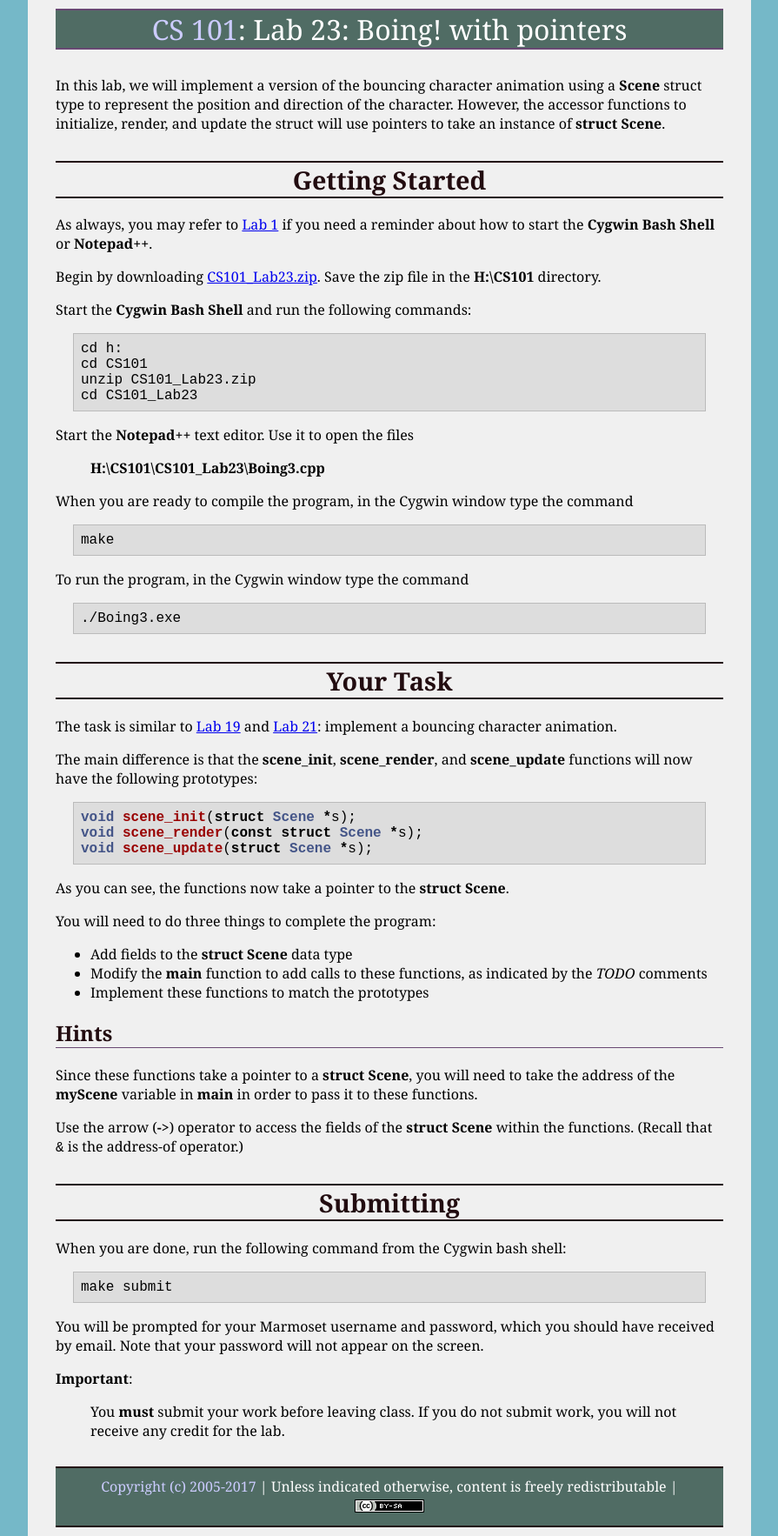
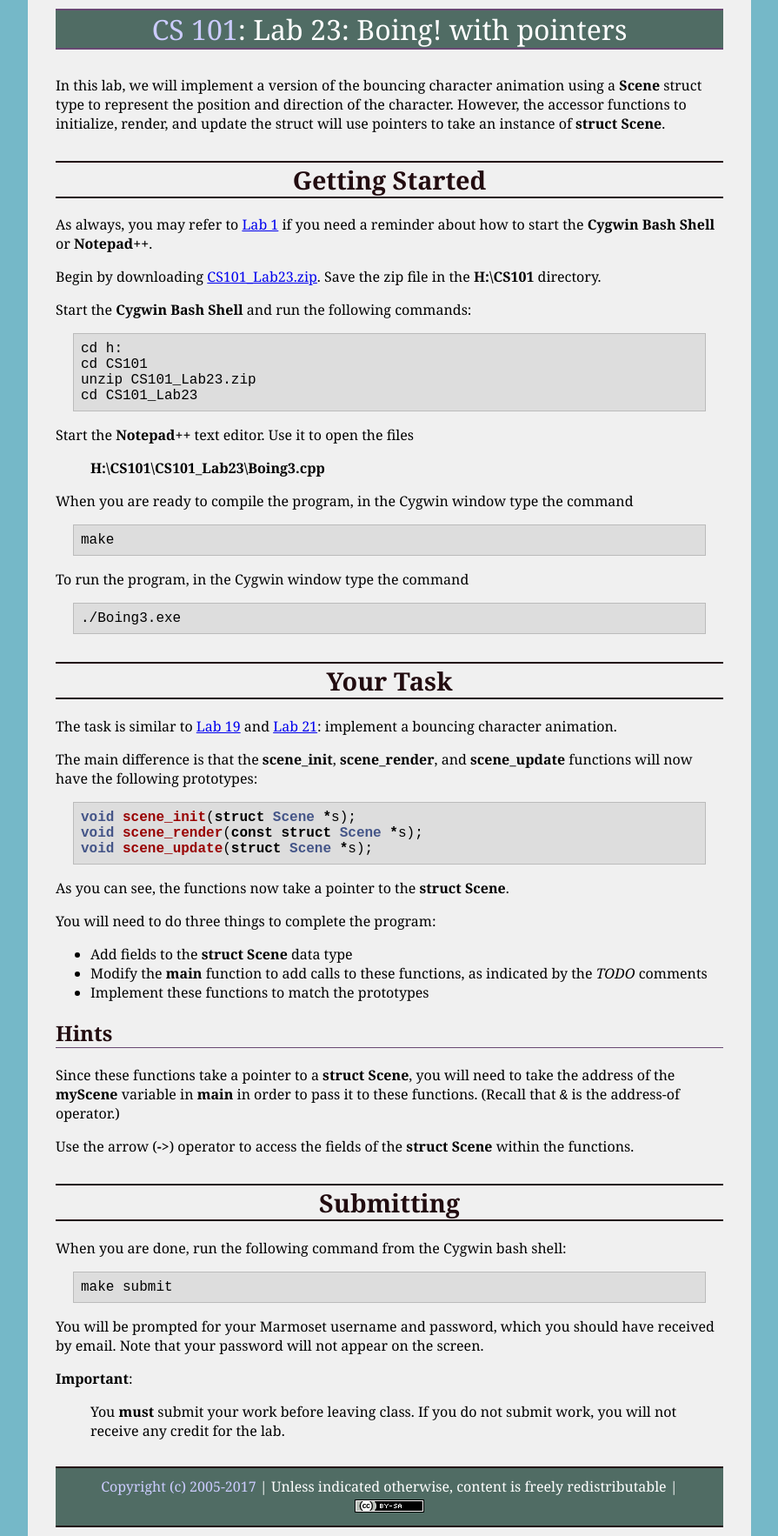
Before and after one commit to ycpcs/cs101-spring2017, a Jekyll site: the page built from labs/lab23.md, in a window 1280 px wide. Shown: the whole page at 87% size, without its empty margins (192-1087 px from the left). Built offline with Jekyll 4.4.1, drawn with Linux system fonts in a browser that asks for light colours.

Commit message:
put hint in more appropriate place

```diff
--- a/labs/lab23.md
+++ b/labs/lab23.md
@@ -55,9 +55,9 @@ You will need to do three things to complete the program:
 Hints
 -----
 
-Since these functions take a pointer to a **struct Scene**, you will need to take the address of the **myScene** variable in **main** in order to pass it to these functions.
+Since these functions take a pointer to a **struct Scene**, you will need to take the address of the **myScene** variable in **main** in order to pass it to these functions.  (Recall that `&` is the address-of operator.)
 
-Use the arrow (**-\>**) operator to access the fields of the **struct Scene** within the functions.  (Recall that `&` is the address-of operator.)
+Use the arrow (**-\>**) operator to access the fields of the **struct Scene** within the functions.
 
 Submitting
 ==========
```
